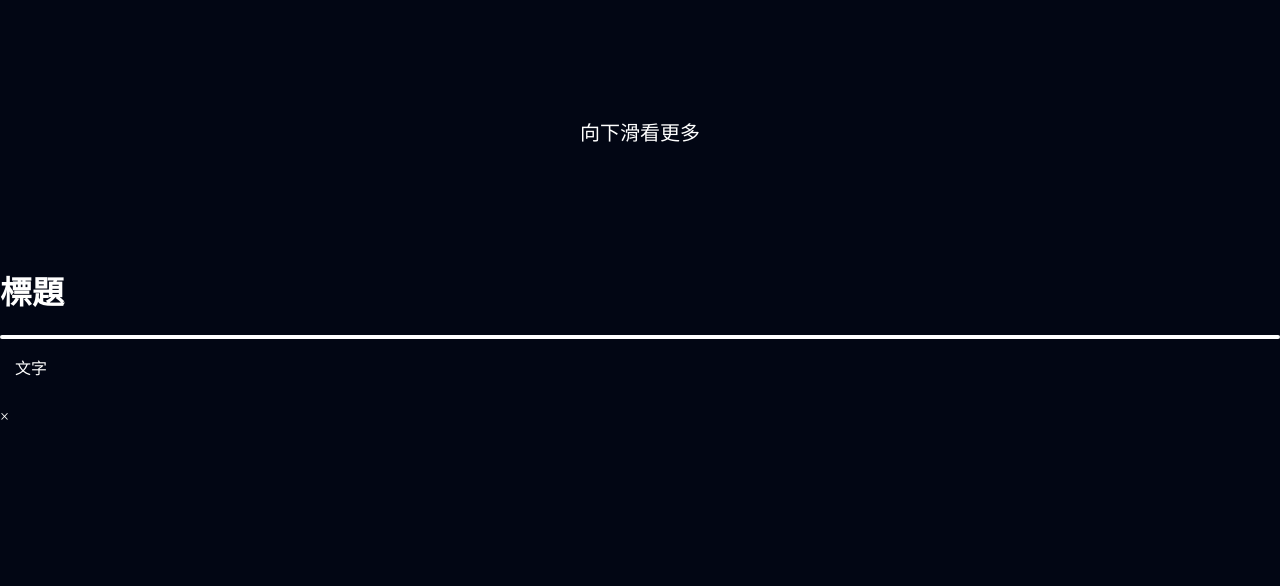
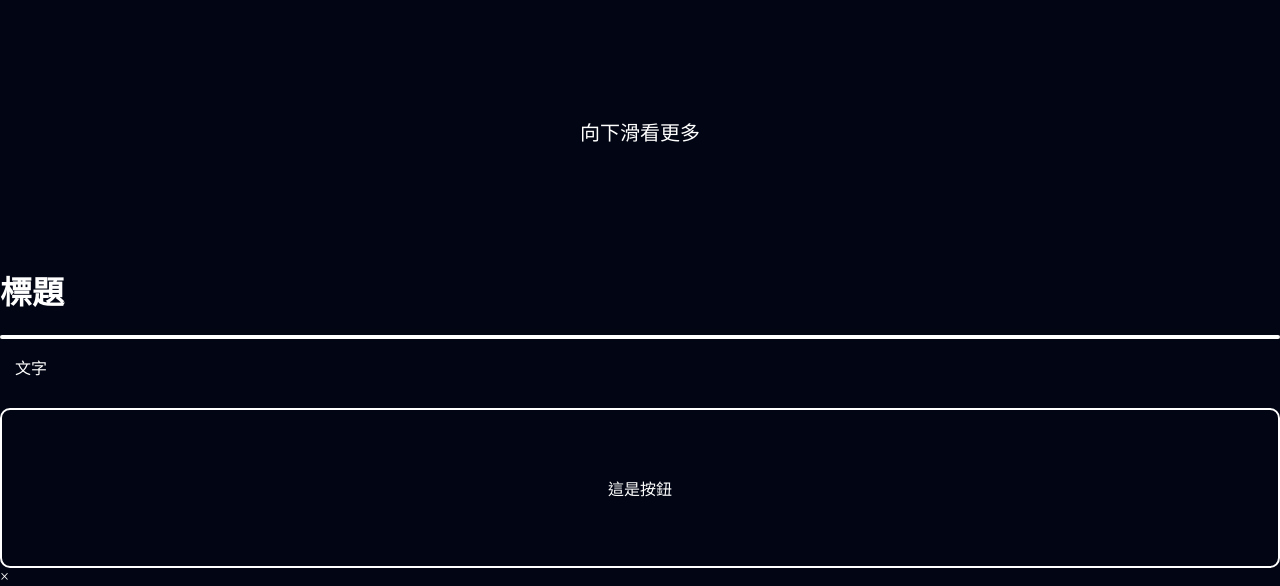
Before and after one commit to 113cyshirc/Website-Template, a plain HTML site: page index.html in a window 1280 px wide. Shown: the part 634-1220 px from the top of the page. Before the commit the page ends 1060 px from the top, so only its background shows below. Drawn offline with nearby package versions, Linux system fonts and the light colour scheme; a web font is replaced by a local one.

Commit message:
新增說明

```diff
--- a/index.html
+++ b/index.html
@@ -85,8 +85,6 @@
     <script src="https://kit.fontawesome.com/a80c5dc208.js" crossorigin="anonymous"></script>
     <!-- 需要使用Popup時請解開註解(VSCode: Ctrl+K -> Ctrl+U) -->
     <!-- <script src="./popup.js"></script> -->
-
-
 </head>
 <body>
     <div class="bg"></div> <!--背景圖片(style.css設定)-->
@@ -129,6 +127,11 @@
         <p>文字</p>
     </div>
 
+    <!-- 按鈕 -->
+    <div class="button" onclick="">
+        <p>這是按鈕</p>
+    </div>
+
     <!-- 如果需要，可以使用Popup (modal) -->
     <div class="名字" id="id" onclick="hide_form();"> <!-- 記得同步Javascript -->
         <span class="close" onclick="hide_form();">&times;</span> <!-- 這裡只要同步Javascript -->
--- a/style.css
+++ b/style.css
@@ -166,7 +166,7 @@ tr {
 
 /* 若要使用請複製一份並重新命名(改掉popup) */
 /*
- .popup {
+.popup {
     display: none;
     position: fixed;
     top: 0;
```
Also changed, not shown: res/bg.png (added), res/button1.png (added), res/button2.png (added), res/content.png (added), res/no-change1.png (added), res/no-change2.png (added), res/plate.png (added), res/tile.png (added), res/top.png (added), 1 other file.
